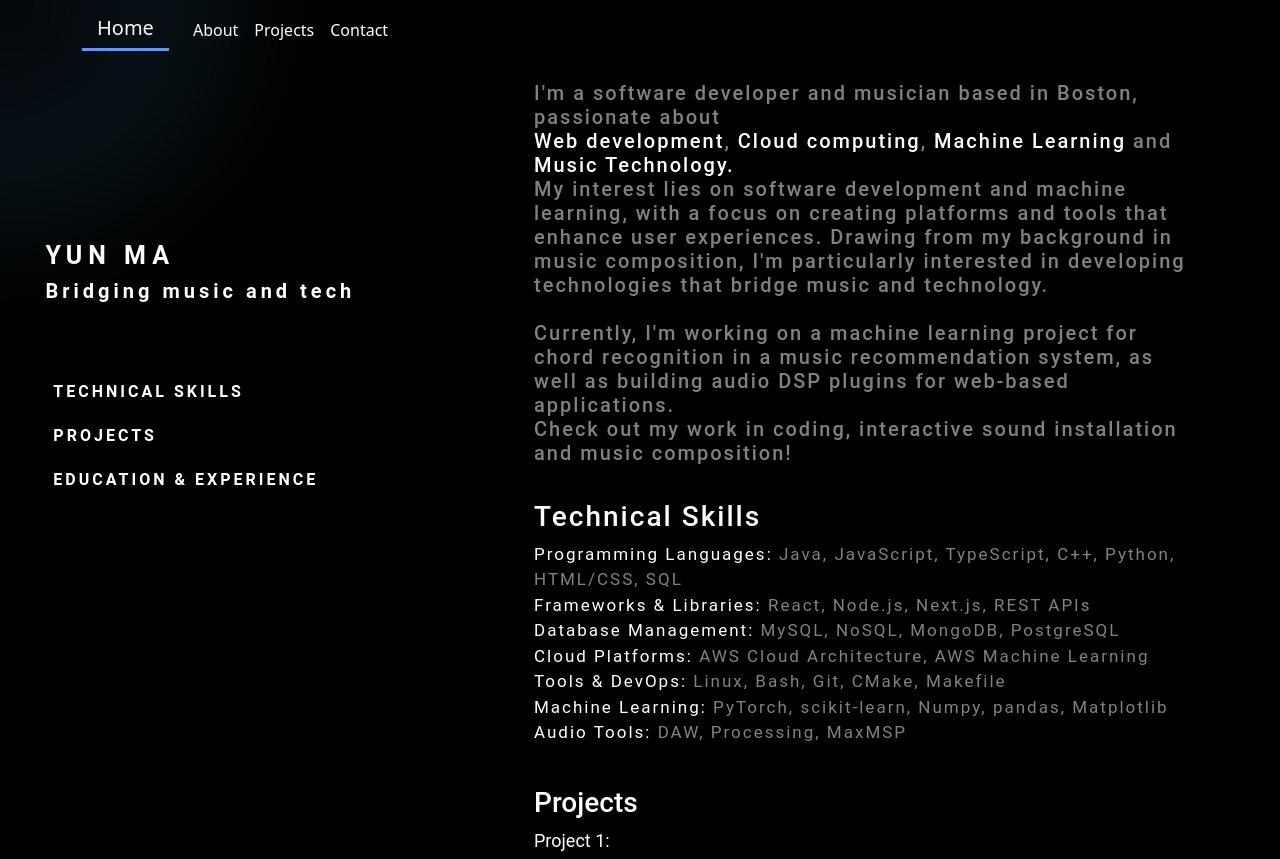
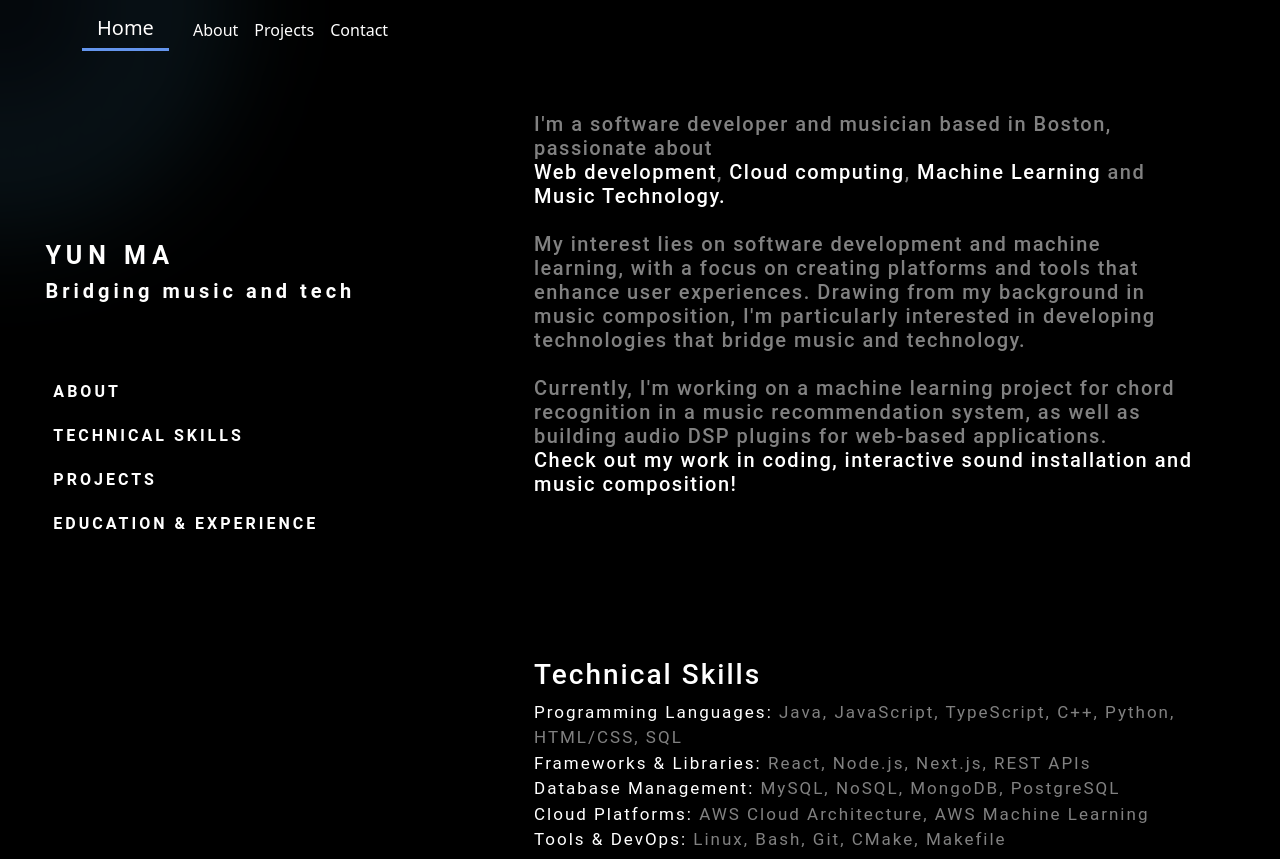
Before and after one commit to yunma-code/Personal-website, a React (Create React App) app in the folder frontend/: page / in a window 1280 px wide. Built offline with nearby package versions, Linux system fonts and the light colour scheme.

Commit message:
add scroll function to nav links

```diff
--- a/frontend/src/components/home/home.css
+++ b/frontend/src/components/home/home.css
@@ -85,16 +85,18 @@
 .intro-text {
   overflow-y: auto;
   text-align: left;
-  font-size: 18px;
+  font-size: 17px;
   color: rgba(255, 255, 255, 0.505);
   overflow: visible !important;
-  font-family: "Roboto", sans-serif;
-
+  font-family: "Roboto", sans-serif, monospace;
+  line-height: 1.8;
+  margin-bottom: 16px;
 }
 
 .intro-text h5 {
   color: rgba(255, 255, 255, 0.505);
-  letter-spacing: 2px;
+  letter-spacing: 1.5px;
+  margin-bottom: 20px;
 }
 
 .technical-text {
@@ -130,6 +132,7 @@
   text-transform: uppercase;
   font-family: "Roboto", sans-serif;
   letter-spacing: 3px;
+  color: white;
 }
 
 .navigation-links ul {
--- a/frontend/src/components/home/home.tsx
+++ b/frontend/src/components/home/home.tsx
@@ -3,6 +3,13 @@ import Education from "./education";
 import "./home.css";
 
 const Home: React.FC = () => {
+
+	const handleScroll = (id: string) => {
+		const element = document.getElementById(id);
+		if(element) {
+			element.scrollIntoView({ behavior: "smooth" });
+		}
+	};
 
 	return (
 		<div className="home-container">
@@ -19,22 +26,25 @@ const Home: React.FC = () => {
 				<div className="navigation-links">
 					<ul>
 						<li>
-							<a href="#technical-skills"> Technical Skills</a>
+							<a onClick={() => handleScroll("about")}>About</a>
 						</li>
 						<li>
-							<a href="#projects">Projects</a>
+							<a onClick={() => handleScroll("technical-skills")}> Technical Skills</a>
 						</li>
 						<li>
-							<a href="#education">Education & Experience</a>
+							<a onClick={() => handleScroll("projects")}>Projects</a>
+						</li>
+						<li>
+							<a onClick={() => handleScroll("education")}>Education & Experience</a>
 						</li>
 					</ul>
 				</div>
 
 			</div>
 
-
 			<div className="right-box">
-				<div className="intro-text ">
+				<div id="about" className="intro-text ">
+					<br/>
 					<h5>
 						I'm a software developer and musician based in Boston, passionate
 						about{" "} <br />
@@ -54,15 +64,18 @@ const Home: React.FC = () => {
 							Music Technology.
 						</span>
 						<br />
+						<br/>
 						<p className="mb-6">
 							My interest lies on software development and machine learning, with a focus on creating platforms and tools that enhance user experiences. Drawing from my background in music composition, I'm particularly interested in developing technologies that bridge music and technology.
 						</p>
 						Currently, I'm working on a machine learning project for chord recognition in a music recommendation system, as well as building audio DSP plugins for web-based applications.
 						<br />
-						Check out my work in coding, interactive sound installation and music composition!
+						<span style={{ color: "white" }}>Check out my work in coding, interactive sound installation and music composition!</span>
+
 					</h5>
 					<br />
 				</div>
+				<br /><br/><br/><br/>
 				<div id="technical-skills" className="technical-text">
 					<h3>Technical Skills</h3>
 					<div><span style={{ color: "white" }}>Programming Languages: </span>
```
